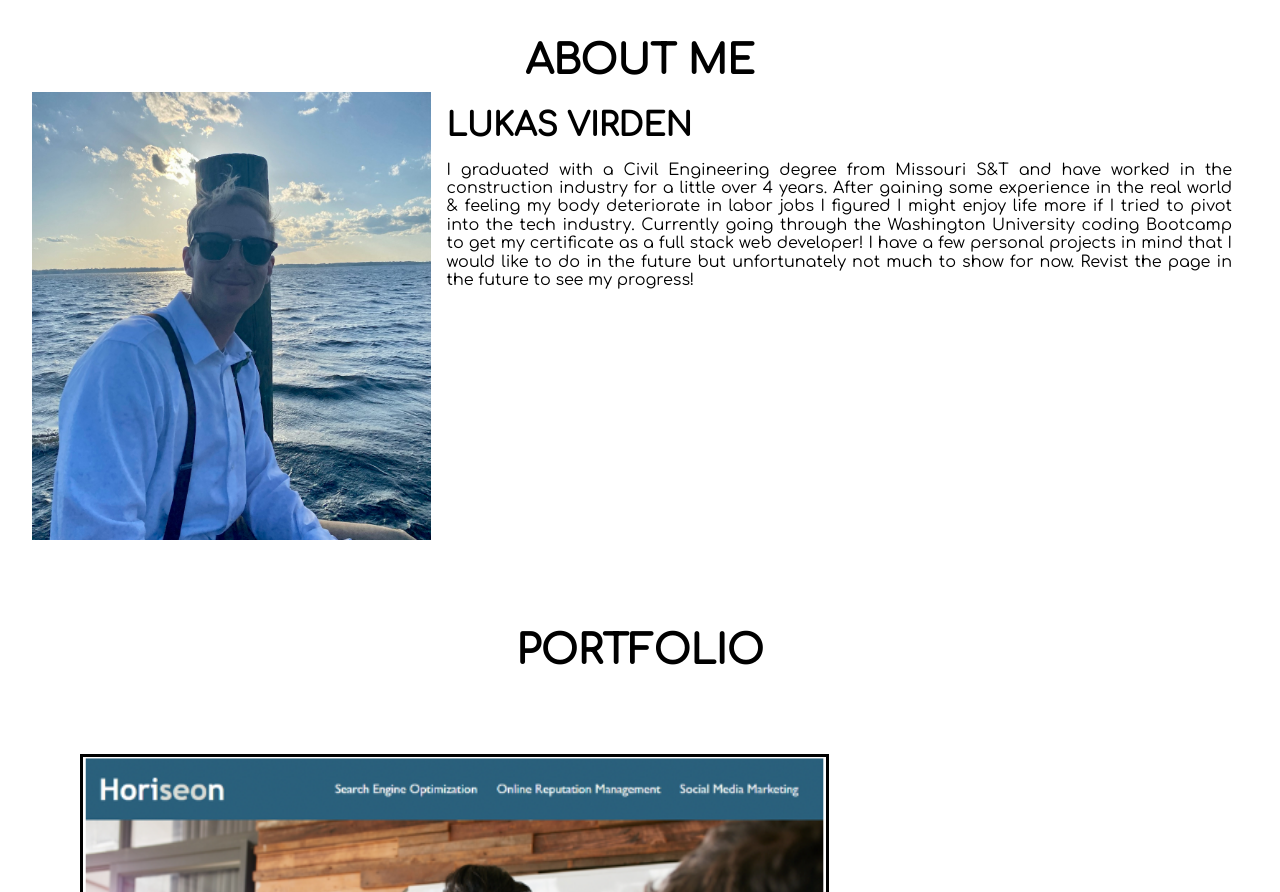
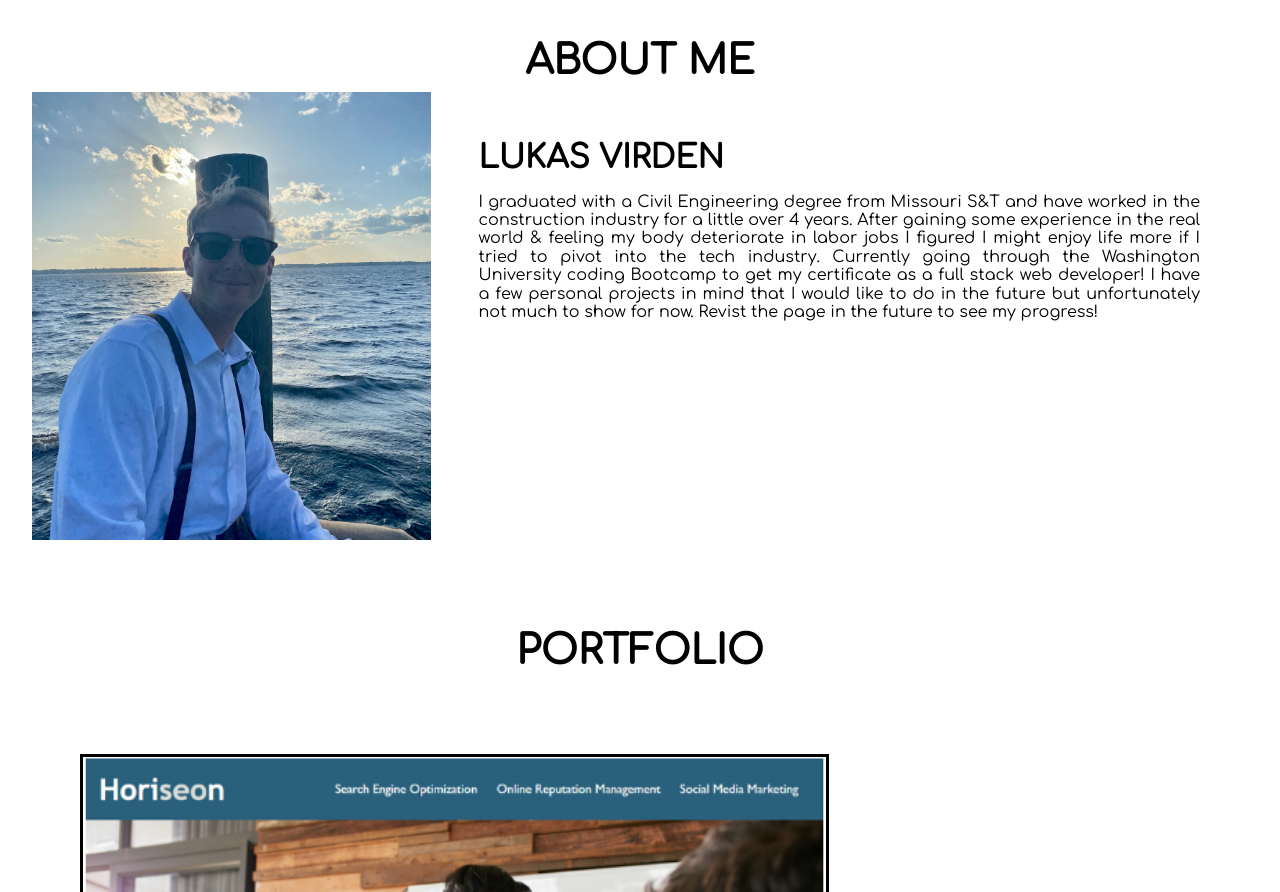
Before and after one commit to luksvrd/Professional-Portfolio, a website built with Vite: page index.html in a window 1280 px wide. Shown: the part 860-1752 px from the top of the page. Built offline with nearby package versions, Linux system fonts and the light colour scheme.

Commit message:
about img

```diff
--- a/src/style.css
+++ b/src/style.css
@@ -3,7 +3,7 @@
   margin: 0;
   padding: 0;
   box-sizing: border-box;
-  font-family: Comfortaa, cursive;
+  font-family: "Comfortaa", cursive;
   text-decoration: none;
 }
 
@@ -128,7 +128,7 @@ nav ul li a:hover {
   display: inline-flex;
   flex-direction: column;
   text-align: justify;
-  padding: 1em;
+  padding: 3em;
 }
 
 #intro h3 {
```
